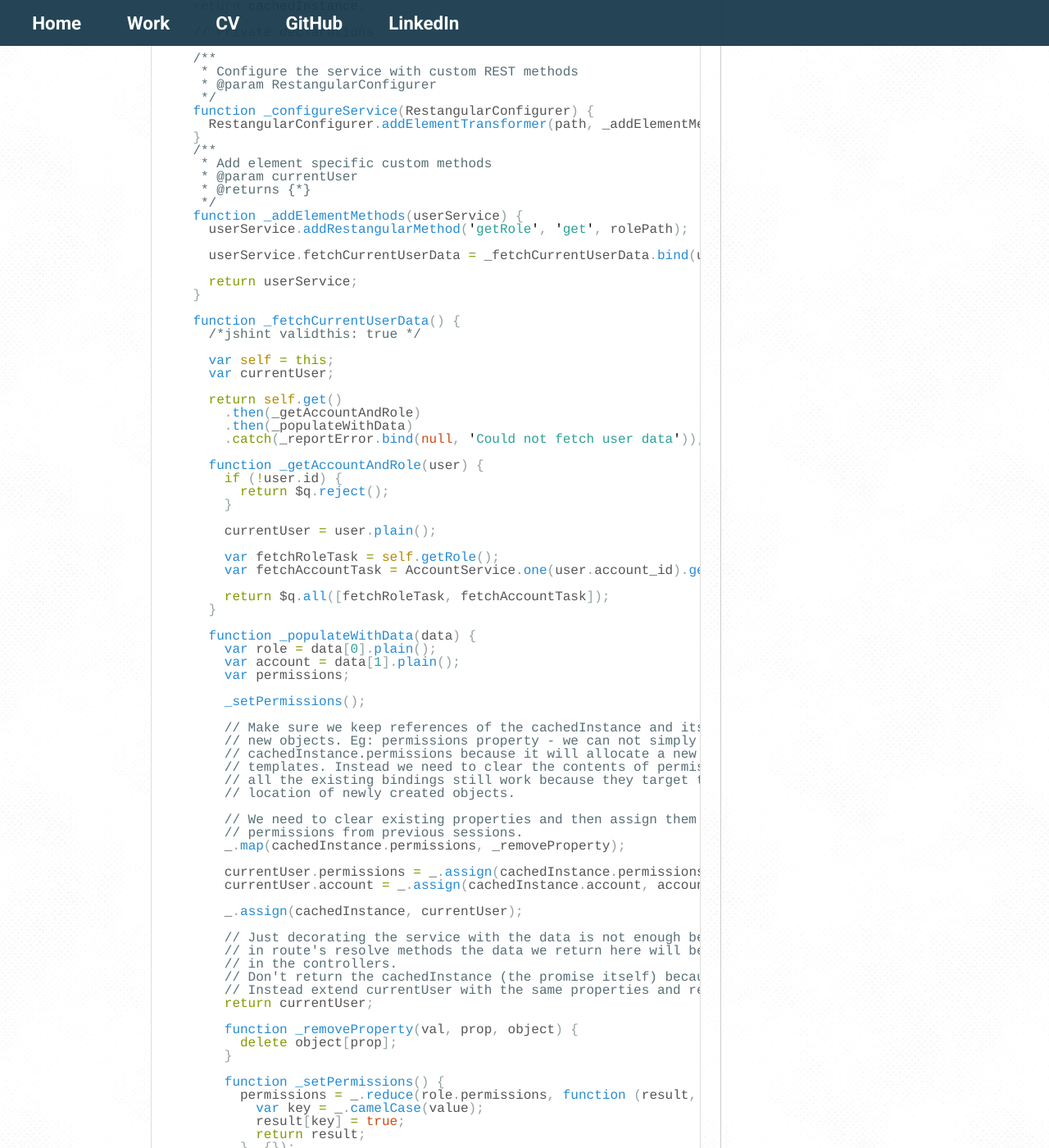
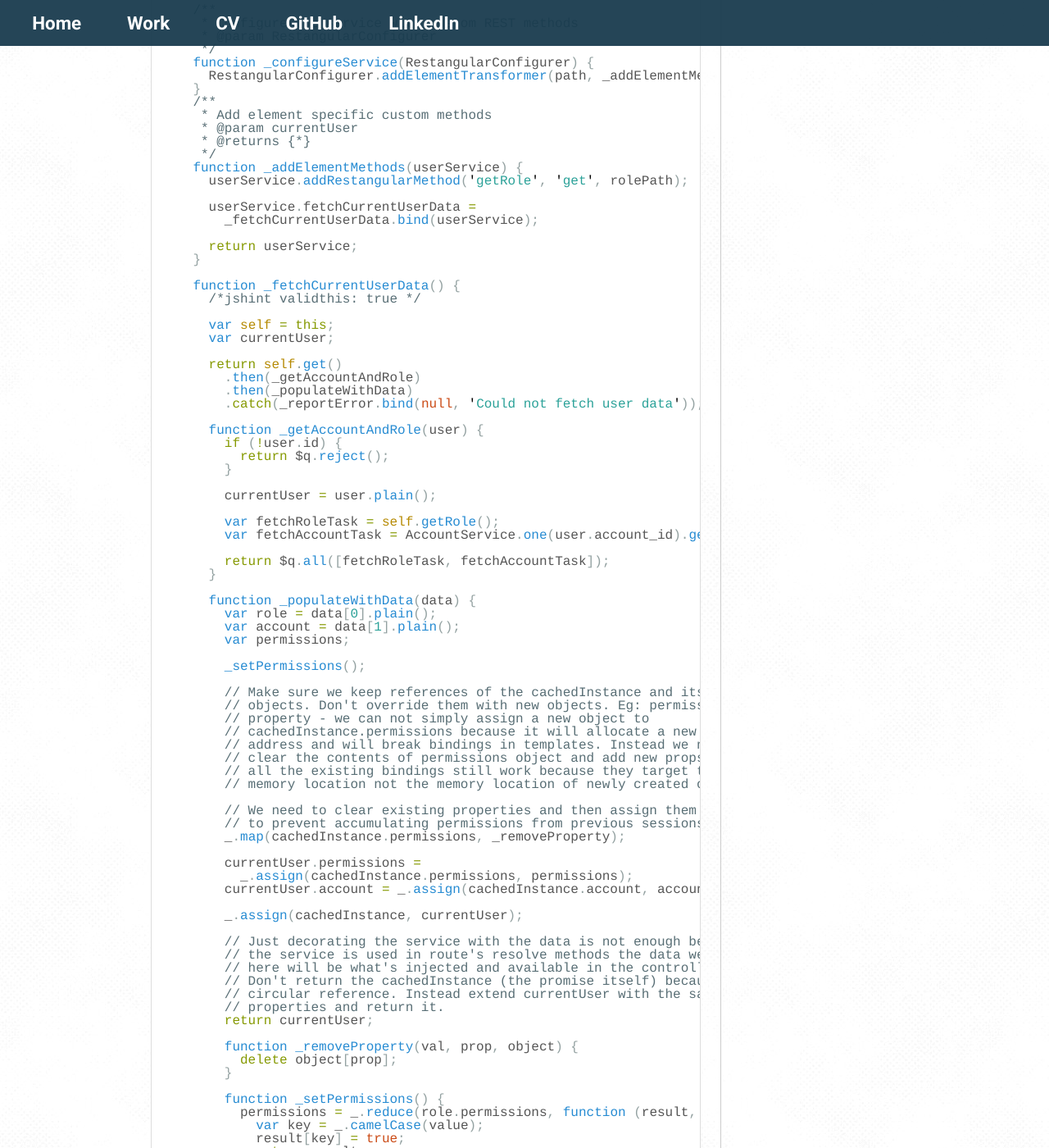
Before and after one commit to efidiles/efidiles.github.io, a Jekyll site: the page built from _posts/blog/2016-03-05-flexible-architecture-for-angular-services.md, in a window 1280 px wide and 1400 px high, scrolled down 1609 px. Shown: the whole window at 82% size. Built offline with Jekyll 4.4.1, drawn with Linux system fonts in a browser that asks for light colours; nearby versions of some CDN libraries; Markdown is read by kramdown in place of the engine named in the settings; some of the changed text lies outside the part shown.

Commit message:
Reformat text

```diff
--- a/_posts/blog/2016-03-05-flexible-architecture-for-angular-services.md
+++ b/_posts/blog/2016-03-05-flexible-architecture-for-angular-services.md
@@ -35,7 +32,9 @@ This architecture offers the following benefits:
     .factory('CurrentUser', CurrentUser);
 
   /* @ngInject */
-  function CurrentUser($rootScope, _, $q, Authentication, Restangular, RestAPI, AccountService) {
+  function CurrentUser($rootScope, _, $q, Authentication, Restangular, RestAPI,
+    AccountService) {
+
     var path = 'current-user';
     var rolePath = 'role';
     var invalidCache = true;
@@ -59,7 +58,8 @@ This architecture offers the following benefits:
     if (invalidCache && isUserLoggedIn) {
       invalidCache = false;
       var currentUserPromise = thisService.fetchCurrentUserData();
-      cachedInstance = _.assign(currentUserPromise, _.cloneDeep(instanceDefaults));
+      cachedInstance = _.assign(currentUserPromise,
+        _.cloneDeep(instanceDefaults));
     } else {
       // Return empty promise if not authenticated
       var emptyPromise = $q.resolve();
@@ -85,7 +85,8 @@ This architecture offers the following benefits:
     function _addElementMethods(userService) {
       userService.addRestangularMethod('getRole', 'get', rolePath);
 
-      userService.fetchCurrentUserData = _fetchCurrentUserData.bind(userService);
+      userService.fetchCurrentUserData =
+        _fetchCurrentUserData.bind(userService);
 
       return userService;
     }
@@ -121,27 +122,31 @@ This architecture offers the following benefits:
 
         _setPermissions();
 
-        // Make sure we keep references of the cachedInstance and its nested objects. Don't override them with
-        // new objects. Eg: permissions property - we can not simply assign a new object to
-        // cachedInstance.permissions because it will allocate a new memory address and will break bindings in
-        // templates. Instead we need to clear the contents of permissions object and add new props. This way
-        // all the existing bindings still work because they target the same memory location not the memory
-        // location of newly created objects.
+        // Make sure we keep references of the cachedInstance and its nested
+        // objects. Don't override them with new objects. Eg: permissions
+        // property - we can not simply assign a new object to
+        // cachedInstance.permissions because it will allocate a new memory
+        // address and will break bindings in templates. Instead we need to
+        // clear the contents of permissions object and add new props. This way
+        // all the existing bindings still work because they target the same
+        // memory location not the memory location of newly created objects.
 
-        // We need to clear existing properties and then assign them in order to prevent accumulating
-        // permissions from previous sessions.
+        // We need to clear existing properties and then assign them in order
+        // to prevent accumulating permissions from previous sessions.
         _.map(cachedInstance.permissions, _removeProperty);
 
-        currentUser.permissions = _.assign(cachedInstance.permissions, permissions);
+        currentUser.permissions =
+          _.assign(cachedInstance.permissions, permissions);
         currentUser.account = _.assign(cachedInstance.account, account);
 
         _.assign(cachedInstance, currentUser);
 
-        // Just decorating the service with the data is not enough because when the service is used
-        // in route's resolve methods the data we return here will be what's injected and available
-        // in the controllers.
-        // Don't return the cachedInstance (the promise itself) because of circular reference.
-        // Instead extend currentUser with the same properties and return it.
+        // Just decorating the service with the data is not enough because when
+        // the service is used in route's resolve methods the data we return
+        // here will be what's injected and available in the controllers.
+        // Don't return the cachedInstance (the promise itself) because of
+        // circular reference. Instead extend currentUser with the same
+        // properties and return it.
         return currentUser;
 
         function _removeProperty(val, prop, object) {
```
Also changed, not shown: other parts of _posts/blog/2016-03-05-flexible-architecture-for-angular-services.md (+0 -3 lines).
